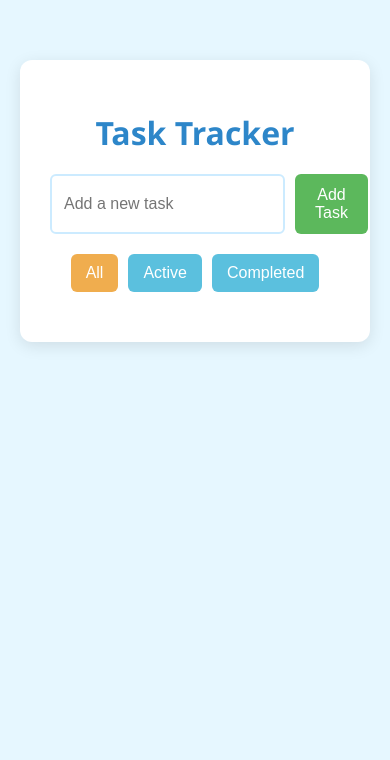
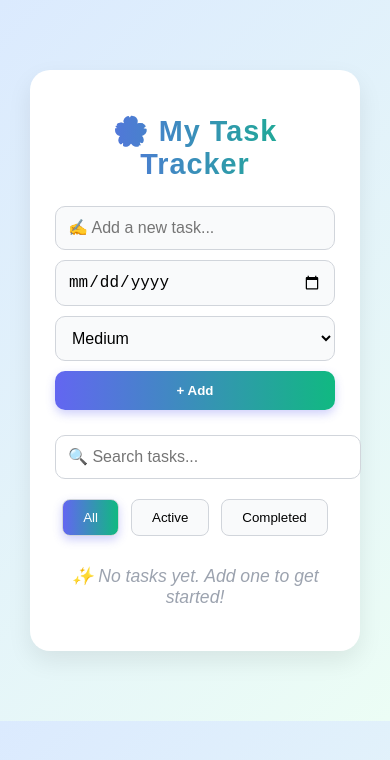
Before and after one commit to edu21n2016/task-tracker, a React (Create React App) app: page / in a window 390 px wide. Shown: the top 760 px of the page. Built offline with nearby package versions, Linux system fonts and the light colour scheme.

Commit message:
edit, prortizeing task, drag and drop all other basic css and added here

```diff
--- a/package.json
+++ b/package.json
@@ -3,6 +3,7 @@
   "version": "0.1.0",
   "private": true,
   "dependencies": {
+    "@hello-pangea/dnd": "^18.0.1",
     "@testing-library/dom": "^10.4.1",
     "@testing-library/jest-dom": "^6.9.1",
     "@testing-library/react": "^16.3.0",
--- a/src/App.css
+++ b/src/App.css
@@ -1,128 +1,270 @@
-/* General Styles */
-* {
-  box-sizing: border-box;
+/* 🌸 Modern Task Tracker CSS by Eden */
+
+:root {
+  --primary: #6366f1;
+  --primary-dark: #4f46e5;
+  --accent: #10b981;
+  --danger: #ef4444;
+  --light-bg: #f9fafb;
+  --text-dark: #1f2937;
+  --gray: #9ca3af;
+  --shadow: 0 10px 25px rgba(0, 0, 0, 0.08);
 }
 
 body {
-  background-color: #e6f7ff; /* Light Blue Background */
-  font-family: 'Segoe UI', Tahoma, Geneva, Verdana, sans-serif;
+  background: linear-gradient(135deg, #dbeafe, #ecfdf5);
+  font-family: 'Poppins', sans-serif;
   margin: 0;
-  padding: 20px;
+  padding: 30px;
+  color: var(--text-dark);
 }
 
+/* 🩵 Main App Container */
 .App {
-  background: #fff; /* White Card Background */
-  border-radius: 12px;
-  box-shadow: 0 4px 16px rgba(0, 0, 0, 0.1);
-  padding: 30px;
-  max-width: 600px;
+  background: white;
+  border-radius: 20px;
+  box-shadow: var(--shadow);
+  padding: 40px;
+  max-width: 700px;
   margin: 40px auto;
+  animation: fadeIn 0.8s ease-in-out;
+  transition: transform 0.4s;
 }
 
-h1 {
-  color: #2d86c9; /* Blue Header Color */
-  text-align: center;
-  margin-bottom: 20px;
+.App:hover {
+  transform: scale(1.01);
 }
 
-/* Input and Button Styles */
-.input-container {
-  display: flex;
-  margin-bottom: 20px;
+/* ✨ Title */
+.app-title {
+  text-align: center;
+  color: var(--primary-dark);
+  font-size: 2.2rem;
+  margin-bottom: 25px;
+  letter-spacing: 1px;
+  font-weight: 700;
+  background: linear-gradient(90deg, var(--primary), var(--accent));
+  -webkit-background-clip: text;
+  -webkit-text-fill-color: transparent;
+  animation: slideDown 0.6s ease-in-out;
 }
 
-input {
-  padding: 12px;
-  font-size: 16px;
-  flex: 1;
-  border: 2px solid #ccebff; /* Light Blue Border */
-  border-radius: 6px;
-  outline: none;
+/* 📥 Input Container */
+.input-container {
+  display: grid;
+  grid-template-columns: 2fr 1fr 1fr auto;
+  gap: 10px;
+  margin-bottom: 25px;
 }
 
-button {
-  padding: 12px 20px;
-  font-size: 16px;
-  margin-left: 10px;
-  background-color: #5cb85c; /* Green Add Button */
-  color: white;
-  border: none;
-  border-radius: 6px;
-  cursor: pointer;
-  transition: background-color 0.3s ease;
+input,
+select {
+  padding: 12px;
+  border: 1px solid #d1d5db;
+  border-radius: 10px;
+  font-size: 1rem;
+  background-color: var(--light-bg);
+  transition: 0.3s ease;
 }
 
-button:hover {
-  background-color: #4cae4c; /* Darker Green Hover */
+input:focus,
+select:focus {
+  outline: none;
+  border-color: var(--primary);
+  box-shadow: 0 0 8px rgba(99, 102, 241, 0.3);
 }
 
-/* Filter Buttons Styles */
+/* ➕ Add Button */
+.add-btn {
+  background: linear-gradient(90deg, var(--primary), var(--accent));
+  color: #fff;
+  border: none;
+  border-radius: 10px;
+  padding: 12px 18px;
+  cursor: pointer;
+  font-weight: 600;
+  transition: 0.3s ease;
+  box-shadow: 0 4px 10px rgba(99, 102, 241, 0.3);
+}
+
+.add-btn:hover {
+  opacity: 0.95;
+  transform: scale(1.05);
+}
+
+/* 🔍 Search Bar */
+.search-bar {
+  width: 100%;
+  padding: 12px;
+  border-radius: 10px;
+  border: 1px solid #d1d5db;
+  margin-bottom: 20px;
+  font-size: 1rem;
+  background: #fff;
+  transition: box-shadow 0.3s ease;
+}
+
+.search-bar:focus {
+  box-shadow: 0 0 10px rgba(99, 102, 241, 0.3);
+}
+
+/* 🧭 Filter Buttons */
 .filter-buttons {
   display: flex;
   justify-content: center;
-  margin-bottom: 20px;
+  gap: 12px;
+  margin-bottom: 25px;
 }
 
 .filter-buttons button {
-  background-color: #5bc0de; /* Cyan Filter Buttons */
-  color: white;
-  border: none;
-  border-radius: 6px;
-  padding: 10px 15px;
-  margin: 0 5px;
+  background: var(--light-bg);
+  border: 1px solid #d1d5db;
+  border-radius: 8px;
+  padding: 10px 20px;
   cursor: pointer;
-  transition: background-color 0.3s ease;
+  font-weight: 500;
+  transition: 0.3s ease;
+}
+
+.filter-buttons button.active {
+  background: var(--primary);
+  color: #fff;
+  box-shadow: 0 4px 10px rgba(99, 102, 241, 0.3);
 }
 
 .filter-buttons button:hover {
-  background-color: #46b8da; /* Darker Cyan Hover */
+  background: var(--primary-dark);
+  color: #fff;
 }
 
-.filter-buttons button.active {
-  background-color: #f0ad4e; /* Orange Active Filter */
-}
-
-/* Task List Styles */
+/* 📝 Task List */
 .task-list {
   list-style: none;
   padding: 0;
+  margin: 0;
 }
 
+/* ✅ Task Item */
 .task-item {
-  background-color: #f9f9f9; /* Light Gray Task Item */
-  padding: 12px;
-  border: 1px solid #ddd;
-  margin: 8px 0;
-  border-radius: 6px;
+  background: var(--light-bg);
+  border-radius: 12px;
+  padding: 16px 20px;
+  margin-bottom: 12px;
   display: flex;
   justify-content: space-between;
   align-items: center;
-  transition: background-color 0.3s ease;
+  box-shadow: 0 2px 10px rgba(0, 0, 0, 0.06);
+  transition: all 0.3s ease;
 }
 
 .task-item:hover {
-  background-color: #f0f0f0; /* Slightly Darker Hover */
+  background: #f3f4f6;
+  transform: scale(1.02);
 }
 
 .task-item.completed {
   text-decoration: line-through;
-  color: #888; /* Gray Completed Text */
+  color: var(--gray);
+  opacity: 0.7;
 }
 
-.task-item span {
-  flex: 1;
+/* 🧩 Task Buttons */
+.task-item button {
+  border: none;
+  border-radius: 8px;
+  padding: 6px 12px;
+  color: #fff;
   cursor: pointer;
+  font-weight: 600;
+  margin-left: 8px;
+  transition: 0.3s ease;
 }
 
-.task-item button {
-  background-color: #d9534f; /* Red Delete Button */
-  color: white;
-  border: none;
-  border-radius: 6px;
-  padding: 8px 12px;
-  cursor: pointer;
+.task-item button:first-of-type {
+  background: var(--accent);
+}
+
+.task-item button:last-of-type {
+  background: var(--danger);
 }
 
 .task-item button:hover {
-  background-color: #c9302c; /* Darker Red Hover */
+  opacity: 0.85;
+  transform: scale(1.1);
 }
+
+/* 🎨 Priority Colors */
+.priority-low {
+  color: #16a34a;
+  font-weight: 600;
+}
+
+.priority-medium {
+  color: #eab308;
+  font-weight: 600;
+}
+
+.priority-high {
+  color: #dc2626;
+  font-weight: 600;
+}
+
+/* ✨ Empty Message */
+.empty-msg {
+  text-align: center;
+  color: var(--gray);
+  font-style: italic;
+  margin-top: 30px;
+  font-size: 1.1rem;
+  animation: fadeIn 1s ease-in-out;
+}
+
+/* 💫 Animations */
+@keyframes fadeIn {
+  from {
+    opacity: 0;
+    transform: translateY(15px);
+  }
+  to {
+    opacity: 1;
+    transform: translateY(0);
+  }
+}
+
+@keyframes slideDown {
+  from {
+    opacity: 0;
+    transform: translateY(-20px);
+  }
+  to {
+    opacity: 1;
+    transform: translateY(0);
+  }
+}
+
+/* 📱 Responsive Design */
+@media (max-width: 650px) {
+  .input-container {
+    grid-template-columns: 1fr;
+  }
+
+  .App {
+    padding: 25px;
+  }
+
+  .app-title {
+    font-size: 1.8rem;
+  }
+}
+.priority-badge {
+  padding: 4px 8px;
+  border-radius: 6px;
+  color: #fff;
+  font-weight: 600;
+  margin-left: 10px;
+  font-size: 0.75rem;
+}
+.task-btns {
+  display: flex;
+  gap: 6px;
+}
--- a/src/App.js
+++ b/src/App.js
@@ -2,17 +2,19 @@ import React, { useState, useEffect } from 'react';
 import './App.css';
 import TaskList from './TaskList';
 import TaskFilter from './TaskFilter';
+import { DragDropContext } from '@hello-pangea/dnd';
 
 function App() {
   const [tasks, setTasks] = useState([]);
   const [inputValue, setInputValue] = useState('');
+  const [dueDate, setDueDate] = useState('');
+  const [priority, setPriority] = useState('medium');
   const [filter, setFilter] = useState('all');
+  const [searchTerm, setSearchTerm] = useState('');
 
   useEffect(() => {
-    const storedTasks = JSON.parse(localStorage.getItem('tasks'));
-    if (storedTasks) {
-      setTasks(storedTasks);
-    }
+    const stored = JSON.parse(localStorage.getItem('tasks')) || [];
+    setTasks(stored);
   }, []);
 
   useEffect(() => {
@@ -20,47 +22,95 @@ function App() {
   }, [tasks]);
 
   const handleAddTask = () => {
-    if (inputValue.trim() !== '') {
-      setTasks([...tasks, { text: inputValue, completed: false }]);
+    if (!inputValue.trim()) return;
+    const newTask = {
+      id: Date.now(),
+      text: inputValue.trim(),
+      completed: false,
+      dueDate: dueDate || null,
+      priority,
+    };
+    setTasks(prev => [...prev, newTask]);
     setInputValue('');
-    }
+    setDueDate('');
+    setPriority('medium');
   };
 
-  const toggleTaskCompletion = (index) => {
-    const updatedTasks = tasks.map((task, i) =>
-      i === index ? { ...task, completed: !task.completed } : task
-    );
-    setTasks(updatedTasks);
+  // ✅ Drag and drop handler
+  const handleOnDragEnd = (result) => {
+    if (!result.destination) return;
+    const items = Array.from(tasks);
+    const [reordered] = items.splice(result.source.index, 1);
+    items.splice(result.destination.index, 0, reordered);
+    setTasks(items);
   };
 
-  const deleteTask = (index) => {
-    const updatedTasks = tasks.filter((_, i) => i !== index);
-    setTasks(updatedTasks);
+  const toggleTaskCompletion = (id) => {
+    setTasks(tasks.map(t => (t.id === id ? { ...t, completed: !t.completed } : t)));
+  };
+
+  const deleteTask = (id) => {
+    setTasks(tasks.filter(t => t.id !== id));
+  };
+
+  const editTask = (id, newText) => {
+    setTasks(tasks.map(t => (t.id === id ? { ...t, text: newText } : t)));
   };
 
   const filteredTasks = tasks.filter(task => {
-    if (filter === 'completed') return task.completed;
-    if (filter === 'active') return !task.completed;
-    return true;
+    const matchesFilter =
+      filter === 'all' ||
+      (filter === 'completed' && task.completed) ||
+      (filter === 'active' && !task.completed);
+    const matchesSearch = task.text.toLowerCase().includes(searchTerm.toLowerCase());
+    return matchesFilter && matchesSearch;
   });
 
   return (
     <div className="App">
-      <h1>Task Tracker</h1>
+      <h1 className="app-title">🌸 My Task Tracker</h1>
+
       <div className="input-container">
         <input
           value={inputValue}
           onChange={(e) => setInputValue(e.target.value)}
-          placeholder="Add a new task"
+          placeholder="✍️ Add a new task..."
         />
-        <button onClick={handleAddTask}>Add Task</button>
+        <input
+          type="date"
+          value={dueDate}
+          onChange={(e) => setDueDate(e.target.value)}
+        />
+        <select value={priority} onChange={(e) => setPriority(e.target.value)}>
+          <option value="low">Low</option>
+          <option value="medium">Medium</option>
+          <option value="high">High</option>
+        </select>
+        <button className="add-btn" onClick={handleAddTask}>+ Add</button>
       </div>
+
+      <input
+        type="text"
+        className="search-bar"
+        placeholder="🔍 Search tasks..."
+        value={searchTerm}
+        onChange={(e) => setSearchTerm(e.target.value)}
+      />
+
       <TaskFilter filter={filter} setFilter={setFilter} />
+
+      <DragDropContext onDragEnd={handleOnDragEnd}>
         <TaskList
           tasks={filteredTasks}
           toggleTaskCompletion={toggleTaskCompletion}
           deleteTask={deleteTask}
+          editTask={editTask}
         />
+      </DragDropContext>
+
+      {filteredTasks.length === 0 && (
+        <p className="empty-msg">✨ No tasks yet. Add one to get started!</p>
+      )}
     </div>
   );
 }
--- a/src/TaskFilter.js
+++ b/src/TaskFilter.js
@@ -1,11 +1,19 @@
 import React from 'react';
 
 function TaskFilter({ filter, setFilter }) {
+  const filters = ['all', 'active', 'completed'];
   return (
     <div className="filter-buttons">
-      <button onClick={() => setFilter('all')} className={filter === 'all' ? 'active' : ''}>All</button>
-      <button onClick={() => setFilter('active')} className={filter === 'active' ? 'active' : ''}>Active</button>
-      <button onClick={() => setFilter('completed')} className={filter === 'completed' ? 'active' : ''}>Completed</button>
+      {filters.map(f => (
+        <button
+          key={f}
+          className={filter === f ? 'active' : ''}
+          onClick={() => setFilter(f)}
+          style={filter === f ? { background: 'linear-gradient(90deg, #6366f1, #10b981)', color: '#fff' } : {}}
+        >
+          {f.charAt(0).toUpperCase() + f.slice(1)}
+        </button>
+      ))}
     </div>
   );
 }
```
Also changed, not shown: src/Task.js (+56 -6 lines), src/TaskList.js (+27 -6 lines), 1 other file (tests, documents, lock files or other folders). Lines whose indentation alone changed are shown as unchanged.
